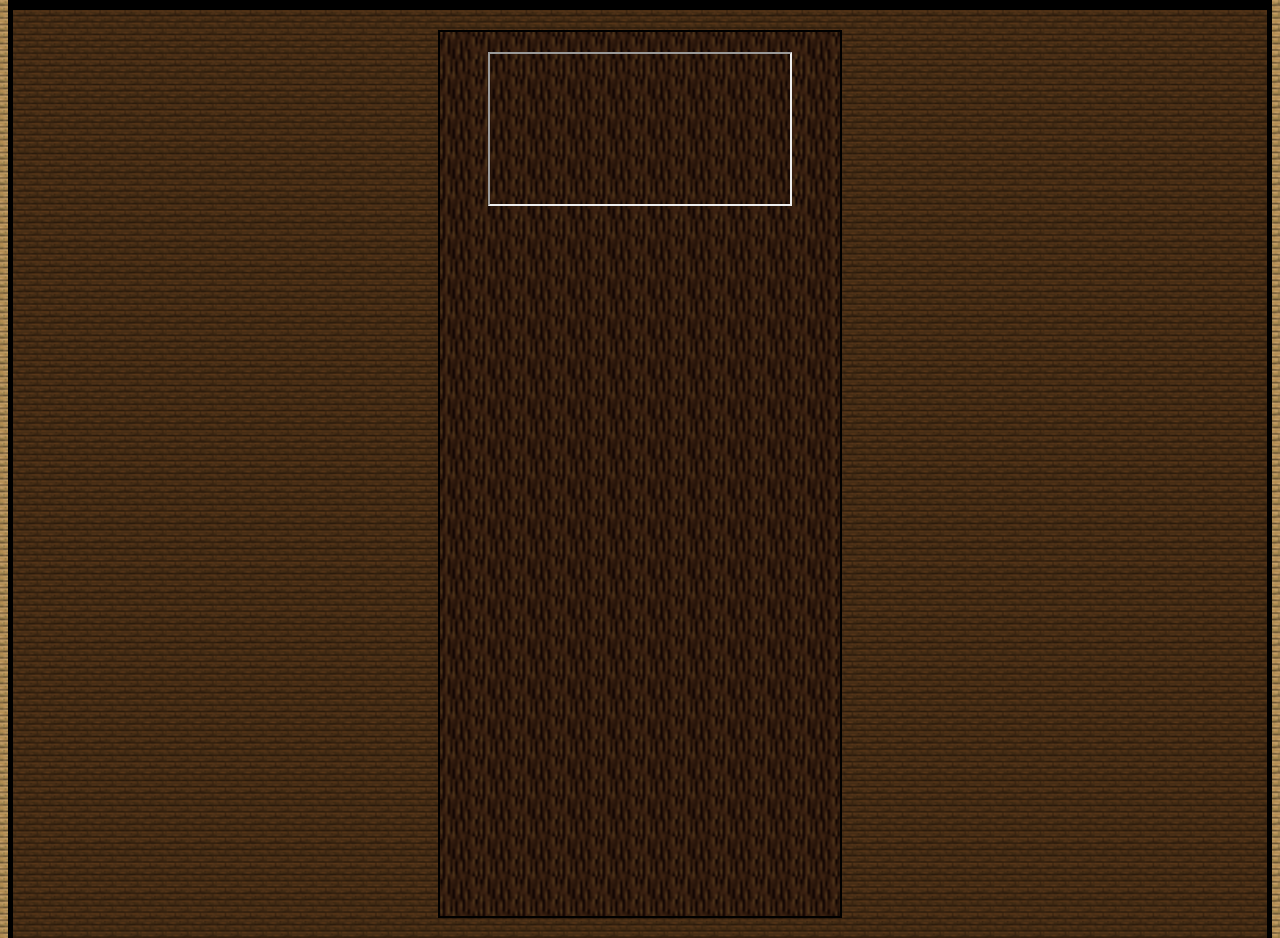
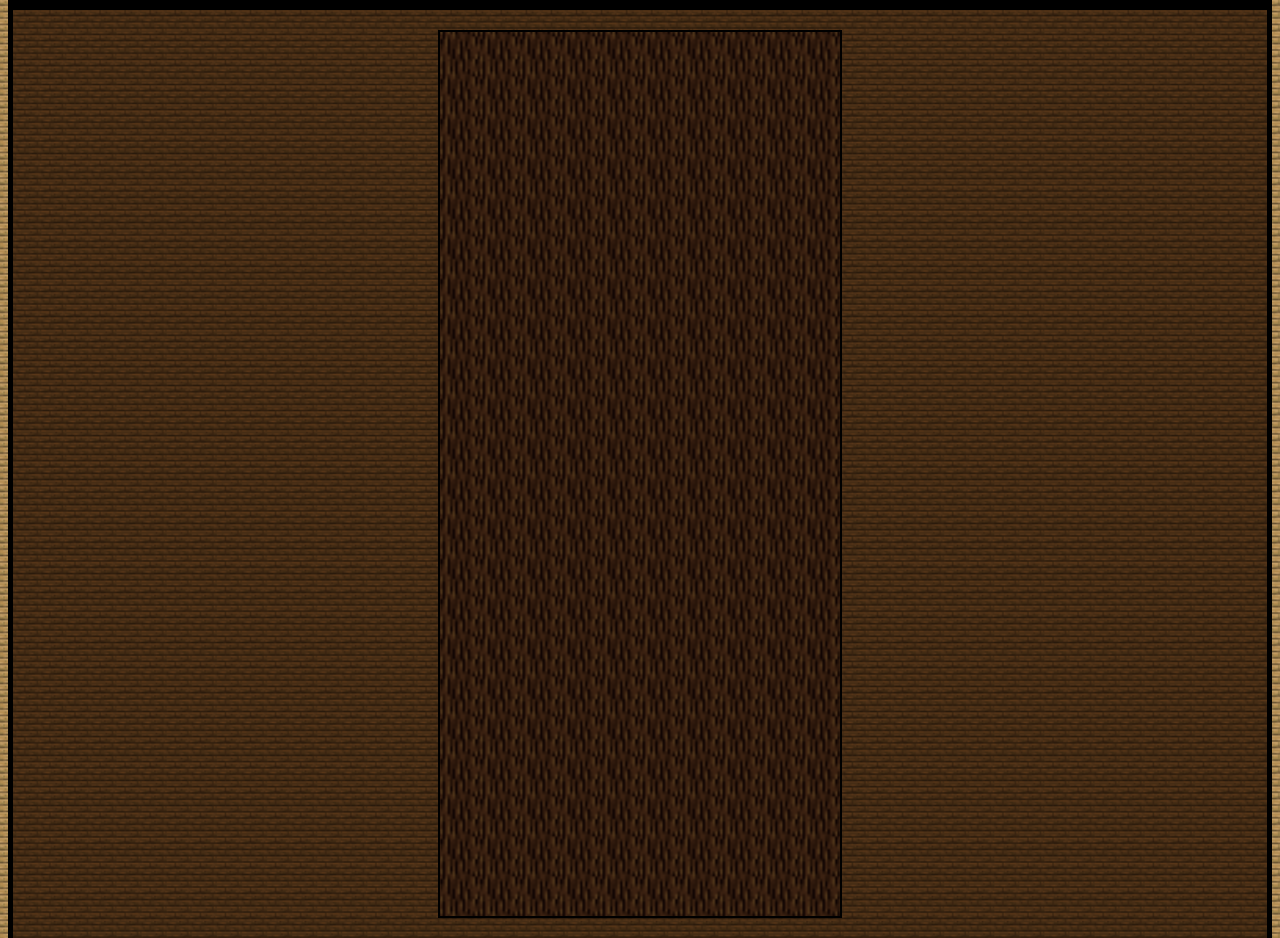
Before and after one commit to demonit4028/5opka, a plain HTML site: page index.html in a window 1280 px wide. Shown: the part 5068-6006 px from the top of the page. Drawn offline with Linux system fonts and the light colour scheme.

Commit message:
Update index.html

```diff
--- a/index.html
+++ b/index.html
@@ -110,7 +110,7 @@
 
 		<div class="container">
 			<div class="con1">
-				<iframe scr="https://www.google.com"></iframe>
+				<iframe scr="http://donrobot.ru" style="border:0; width:70%; height:100%"></iframe>
 			</div>
 		</div>
 
```
